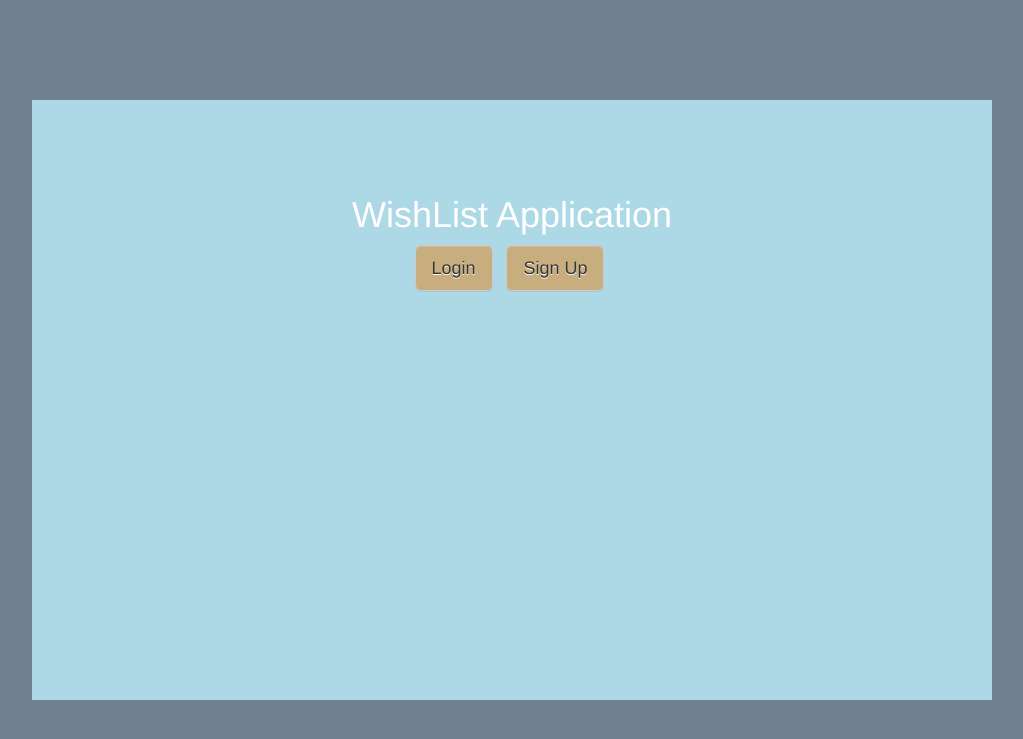
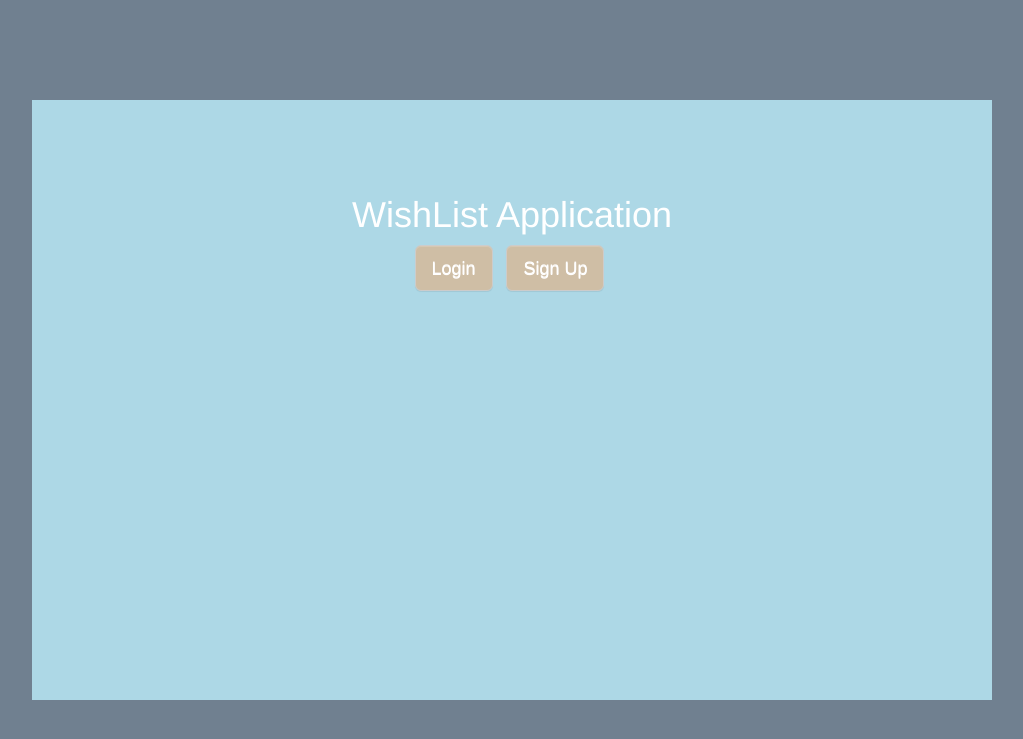
Before and after one commit to ShaqGrant/info3180-project3, a Flask app: page / in a window 1280 px wide. Shown: the top 739 px of the page, without its empty margins (128-1151 px from the left). Run offline with Flask 2, Linux system fonts and the light colour scheme; some libraries are stand-ins or nearby versions.

Commit message:
finishing touches

```diff
--- a/app/static/css/main.css
+++ b/app/static/css/main.css
@@ -14,7 +14,7 @@
 }
 
 .btn{
-    background:#C8AD7F;
+    background:#cfbea5;
 }
 
 body{
--- a/app/static/templates/landing.html
+++ b/app/static/templates/landing.html
@@ -3,10 +3,10 @@
         <h1 class="text-center">WishList Application</h1>
         <ul class="list-inline text-center">
             <li>
-                <a href="/#/login" class="btn btn-default btn-lg">Login</a>
+                <a href="/#/login" class="btn btn-default btn-lg" style="color:white">Login</a>
             </li>
             <li>
-                <a href="/#/signup" class="btn btn-default btn-lg">Sign Up</a>
+                <a href="/#/signup" class="btn btn-default btn-lg" style="color:white">Sign Up</a>
             </li>
         </ul>
     </div>
```
